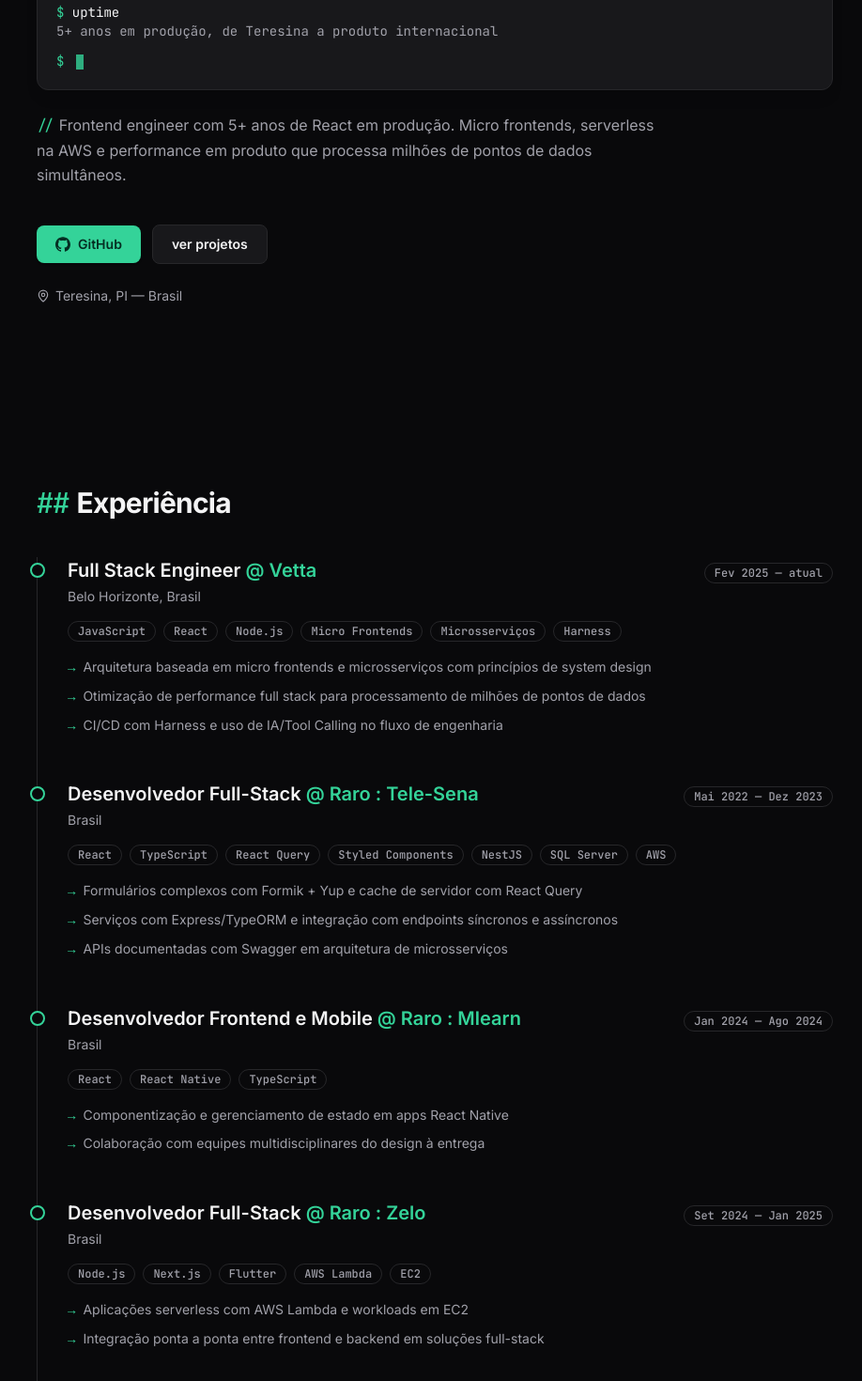
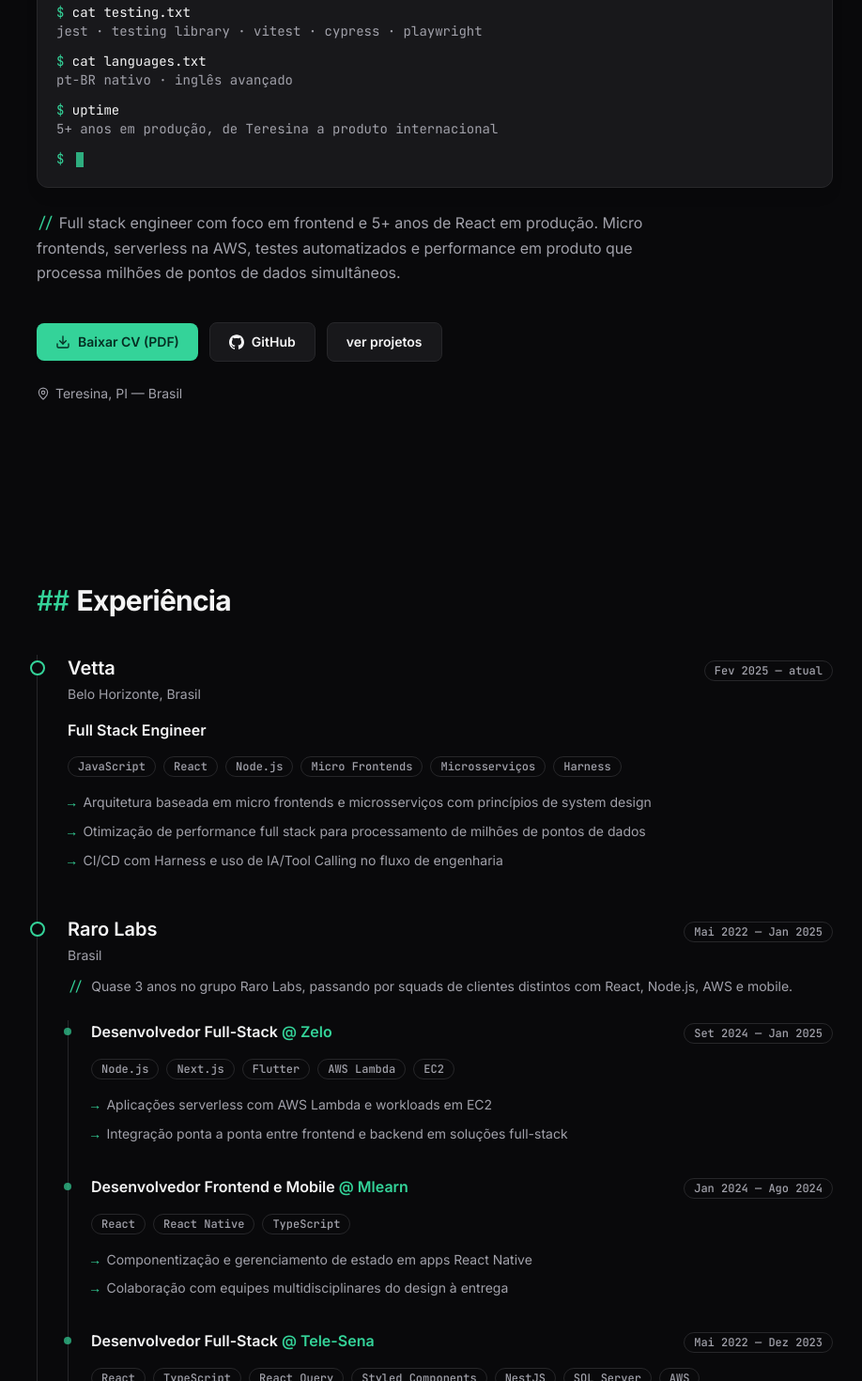
Before and after one commit to phap9060/curriculum-site, a React (Vite) app: page / in a window 1280 px wide. Shown: the part 340-1810 px from the top of the page at 94% size, without its empty margins (177-1095 px from the left). Built offline with nearby package versions, Linux system fonts and the light colour scheme.

Commit message:
feat: reposicionar perfil para full stack com foco em frontend e agrupar Raro Labs

```diff
--- a/index.html
+++ b/index.html
@@ -18,7 +18,7 @@
     </script>
     <meta
       name="description"
-      content="Portfólio de Pedro Henrique Assunção Pereira — Desenvolvedor Frontend especialista em React, TypeScript e Next.js, com experiência em produtos de larga escala."
+      content="Portfólio de Pedro Henrique Assunção Pereira — Desenvolvedor Full Stack com foco em frontend, especialista em React, TypeScript e Node.js, com experiência em produtos de larga escala."
     />
     <link rel="preconnect" href="https://fonts.googleapis.com" />
     <link rel="preconnect" href="https://fonts.gstatic.com" crossorigin />
@@ -26,7 +26,7 @@
       href="https://fonts.googleapis.com/css2?family=Inter:wght@400;500;600;700;800&family=JetBrains+Mono:wght@400;500;600&display=swap"
       rel="stylesheet"
     />
-    <title>Pedro Henrique — Desenvolvedor Frontend</title>
+    <title>Pedro Henrique — Desenvolvedor Full Stack</title>
   </head>
   <body>
     <div id="root"></div>
--- a/src/data/profile.ts
+++ b/src/data/profile.ts
@@ -21,11 +21,12 @@ export interface Stat {
   label: string
 }
 
-export interface ExperienceItem {
-  company: string
-  role: string
-  period: string
-  location: string
+export interface ExperienceRole {
+  title: string
+  /** Cliente/produto dentro do grupo (ex.: Zelo, Mlearn, Tele-Sena) */
+  client?: string
+  /** Período específico do cargo; omitido quando a empresa tem um único cargo */
+  period?: string
   recruiter: {
     /** Frase-resumo da contribuição, focada em negócio */
     summary: string
@@ -37,6 +38,19 @@ export interface ExperienceItem {
     /** Decisões técnicas, arquitetura, desafios de engenharia */
     details: string[]
   }
+}
+
+export interface ExperienceItem {
+  company: string
+  /** Período total na empresa/grupo */
+  period: string
+  location: string
+  /** Contexto do período, exibido antes dos cargos */
+  summary?: {
+    recruiter: string
+    dev: string
+  }
+  roles: ExperienceRole[]
 }
 
 export interface Project {
@@ -112,7 +126,7 @@ const projects: Project[] = [
 export const profile = {
   name: 'Pedro Henrique',
   fullName: 'Pedro Henrique Assunção Pereira',
-  role: 'Desenvolvedor Frontend | React | TypeScript | Next.js',
+  role: 'Full Stack Engineer com foco em frontend | React | TypeScript | Node.js',
   location: 'Teresina, PI — Brasil',
   /** O CV em PDF está em `public/cv.pdf` */
   cvUrl: `${import.meta.env.BASE_URL}cv.pdf`,
@@ -124,20 +138,22 @@ export const profile = {
 
   hero: {
     recruiter: {
-      headline: 'Desenvolvedor Frontend especialista em React, com experiência em produtos de larga escala.',
-      pitch: 'Experiência contínua em React desde 2021, com atuação em aplicações web em produção, Next.js, TypeScript, APIs REST, micro frontends e arquitetura de sistemas. Atualmente trabalho em produto internacional da indústria siderúrgica que processa milhões de pontos de dados, com foco em performance, confiabilidade e escalabilidade.',
+      headline: 'Desenvolvedor Full Stack com foco em frontend, especialista em React e produtos de larga escala.',
+      pitch: 'Full stack com foco em frontend e 5+ anos de React em produção. Atuo em produto internacional da indústria siderúrgica que processa milhões de pontos de dados, com Next.js, TypeScript, Node.js, micro frontends e arquitetura de sistemas — sempre com testes automatizados e foco em performance, confiabilidade e escalabilidade.',
       stats: [
         { value: '5+', label: 'anos com React em produção' },
-        { value: '4', label: 'empresas' },
+        { value: '3', label: 'empresas' },
         { value: '1M+', label: 'pontos de dados processados' },
       ] satisfies Stat[],
     },
     dev: {
       headline: '$ whoami',
-      pitch: 'Frontend engineer com 5+ anos de React em produção. Micro frontends, serverless na AWS e performance em produto que processa milhões de pontos de dados simultâneos.',
+      pitch: 'Full stack engineer com foco em frontend e 5+ anos de React em produção. Micro frontends, serverless na AWS, testes automatizados e performance em produto que processa milhões de pontos de dados simultâneos.',
       terminalLines: [
-        { command: 'whoami', output: 'pedro — frontend engineer' },
+        { command: 'whoami', output: 'pedro — full stack engineer · frontend focus' },
         { command: 'cat stack.txt', output: 'react · next.js · typescript · node · aws' },
+        { command: 'cat testing.txt', output: 'jest · testing library · vitest · cypress · playwright' },
+        { command: 'cat languages.txt', output: 'pt-BR nativo · inglês avançado' },
         { command: 'uptime', output: '5+ anos em produção, de Teresina a produto internacional' },
       ],
     },
@@ -146,9 +162,11 @@ export const profile = {
   experience: [
     {
       company: 'Vetta',
-      role: 'Full Stack Engineer',
       period: 'Fev 2025 — atual',
       location: 'Belo Horizonte, Brasil',
+      roles: [
+        {
+          title: 'Full Stack Engineer',
           recruiter: {
             summary: 'Engenharia em produto internacional da indústria siderúrgica usado em larga escala.',
             highlights: [
@@ -166,32 +184,41 @@ export const profile = {
             ],
           },
         },
+      ],
+    },
     {
-      company: 'Raro : Tele-Sena',
-      role: 'Desenvolvedor Full-Stack',
-      period: 'Mai 2022 — Dez 2023',
+      company: 'Raro Labs',
+      period: 'Mai 2022 — Jan 2025',
       location: 'Brasil',
+      summary: {
+        recruiter:
+          'Quase 3 anos no mesmo grupo, em produtos para clientes diferentes — de plataformas internas a apps mobile e educação.',
+        dev: 'Quase 3 anos no grupo Raro Labs, passando por squads de clientes distintos com React, Node.js, AWS e mobile.',
+      },
+      roles: [
+        {
+          title: 'Desenvolvedor Full-Stack',
+          client: 'Zelo',
+          period: 'Set 2024 — Jan 2025',
           recruiter: {
-        summary: 'Plataforma web interna em React integrada a backend de microsserviços.',
+            summary: 'Aplicações server e serverless, do frontend à nuvem.',
             highlights: [
-          'Desenvolvi plataforma web interna em ReactJS integrada a backend baseado em microsserviços',
-          'Documentei APIs com Swagger, facilitando integração e onboarding de novos desenvolvedores',
+              'Desenvolvi aplicações server e serverless com Node.js, React/Next.js e Flutter',
+              'Contribuí para arquiteturas de micro frontends e integração entre camadas frontend e backend',
             ],
           },
           dev: {
-        stack: ['React', 'TypeScript', 'React Query', 'Styled Components', 'NestJS', 'SQL Server', 'AWS'],
+            stack: ['Node.js', 'Next.js', 'Flutter', 'AWS Lambda', 'EC2'],
             details: [
-          'Formulários complexos com Formik + Yup e cache de servidor com React Query',
-          'Serviços com Express/TypeORM e integração com endpoints síncronos e assíncronos',
-          'APIs documentadas com Swagger em arquitetura de microsserviços',
+              'Aplicações serverless com AWS Lambda e workloads em EC2',
+              'Integração ponta a ponta entre frontend e backend em soluções full-stack',
             ],
           },
         },
         {
-      company: 'Raro : Mlearn',
-      role: 'Desenvolvedor Frontend e Mobile',
+          title: 'Desenvolvedor Frontend e Mobile',
+          client: 'Mlearn',
           period: 'Jan 2024 — Ago 2024',
-      location: 'Brasil',
           recruiter: {
             summary: 'Interfaces web e apps mobile com foco na experiência do usuário.',
             highlights: [
@@ -209,30 +236,37 @@ export const profile = {
           },
         },
         {
-      company: 'Raro : Zelo',
-      role: 'Desenvolvedor Full-Stack',
-      period: 'Set 2024 — Jan 2025',
-      location: 'Brasil',
+          title: 'Desenvolvedor Full-Stack',
+          client: 'Tele-Sena',
+          period: 'Mai 2022 — Dez 2023',
           recruiter: {
-        summary: 'Aplicações server e serverless, do frontend à nuvem.',
+            summary: 'Plataforma web interna em React integrada a backend de microsserviços.',
             highlights: [
-          'Desenvolvi aplicações server e serverless com Node.js, React/Next.js e Flutter',
-          'Contribuí para arquiteturas de micro frontends e integração entre camadas frontend e backend',
+              'Desenvolvi plataforma web interna em ReactJS integrada a backend baseado em microsserviços',
+              'Documentei APIs com Swagger, facilitando integração e onboarding de novos desenvolvedores',
             ],
           },
           dev: {
-        stack: ['Node.js', 'Next.js', 'Flutter', 'AWS Lambda', 'EC2'],
+            stack: [
+              'React',
+              'TypeScript',
+              'React Query',
+              'Styled Components',
+              'NestJS',
+              'SQL Server',
+              'AWS',
+            ],
             details: [
-          'Aplicações serverless com AWS Lambda e workloads em EC2',
-          'Integração ponta a ponta entre frontend e backend em soluções full-stack',
+              'Formulários complexos com Formik + Yup e cache de servidor com React Query',
+              'Serviços com Express/TypeORM e integração com endpoints síncronos e assíncronos',
+              'APIs documentadas com Swagger em arquitetura de microsserviços',
             ],
           },
         },
         {
-      company: 'Raro Academy',
-      role: 'Instrutor Frontend',
+          title: 'Instrutor Frontend',
+          client: 'Raro Academy',
           period: 'Jun 2023 — Set 2023',
-      location: 'Brasil',
           recruiter: {
             summary: 'Instrutor de React em curso técnico de desenvolvimento web.',
             highlights: [
@@ -248,11 +282,15 @@ export const profile = {
             ],
           },
         },
+      ],
+    },
     {
       company: 'ConsuTI',
-      role: 'Desenvolvedor Frontend e Mobile',
       period: 'Jan 2021 — Mar 2022',
       location: 'Teresina, Brasil',
+      roles: [
+        {
+          title: 'Desenvolvedor Frontend e Mobile',
           recruiter: {
             summary: 'Primeira posição profissional: plataforma React e soluções mobile.',
             highlights: [
@@ -267,6 +305,8 @@ export const profile = {
               'Otimização de performance em colaboração com múltiplas áreas',
             ],
           },
+        },
+      ],
     },
   ] satisfies ExperienceItem[],
 
@@ -294,6 +334,8 @@ export const profile = {
     recruiter: [
       { category: 'Frontend', items: ['React', 'Next.js', 'TypeScript', 'React Native'] },
       { category: 'Backend & Cloud', items: ['Node.js', 'NestJS', 'AWS', 'Serverless'] },
+      { category: 'Qualidade', items: ['Testes unitários e de componentes', 'Jest', 'Testing Library', 'Cypress', 'Playwright'] },
+      { category: 'Idiomas', items: ['Português nativo', 'Inglês avançado'] },
       { category: 'Colaboração', items: ['Instrutor de React', 'Documentação de APIs', 'Times multidisciplinares', 'Ciclo completo de desenvolvimento'] },
     ] satisfies SkillGroup[],
     dev: [
@@ -302,6 +344,8 @@ export const profile = {
       { category: 'Backend', items: ['Node.js', 'NestJS', 'Express', 'TypeORM', 'Swagger', 'APIs REST'] },
       { category: 'Arquitetura & Cloud', items: ['Micro Frontends', 'System Design', 'AWS Lambda', 'EC2', 'Serverless'] },
       { category: 'Dados', items: ['PostgreSQL', 'SQL Server'] },
+      { category: 'Testes', items: ['Jest', 'Vitest', 'Testing Library', 'Cypress', 'Playwright'] },
+      { category: 'Idiomas', items: ['pt-BR nativo', 'inglês avançado'] },
     ] satisfies SkillGroup[],
   },
 
--- a/src/sections/Experience.tsx
+++ b/src/sections/Experience.tsx
@@ -1,12 +1,13 @@
 import { Briefcase } from 'lucide-react'
 import { useMode } from '../hooks/useMode'
 import { profile } from '../data/profile'
+import type { ExperienceRole } from '../data/profile'
 import { Section } from '../components/ui/Section'
 import { Badge } from '../components/ui/Badge'
 
 /**
- * Timeline vertical. Recruiter vê impacto com métricas; dev vê stack e
- * decisões de engenharia. Mesma estrutura, conteúdo diferente.
+ * Timeline vertical agrupada por empresa. A Raro Labs aparece como um único
+ * período com cada cliente como sub-item. Recruiter vê impacto; dev vê stack.
  */
 export function Experience() {
   const { isDev } = useMode()
@@ -14,14 +15,15 @@ export function Experience() {
   return (
     <Section id="experiencia" title="Experiência">
       <ol className="relative space-y-12 border-l border-border pl-8">
-        {profile.experience.map((item) => (
-          <li key={`${item.company}-${item.period}`} className="relative animate-fade-up">
+        {profile.experience.map((item) => {
+          const isGroup = item.roles.length > 1
+
+          return (
+            <li key={item.company} className="relative animate-fade-up">
               <span className="absolute -left-10 top-1.5 flex size-4 items-center justify-center rounded-full border-2 border-accent bg-surface" />
 
               <div className="flex flex-wrap items-baseline justify-between gap-2">
-              <h3 className="text-xl font-semibold">
-                {item.role} <span className="text-accent">@ {item.company}</span>
-              </h3>
+                <h3 className="text-xl font-semibold">{item.company}</h3>
                 <Badge mono className="shrink-0">
                   {item.period}
                 </Badge>
@@ -29,17 +31,72 @@ export function Experience() {
 
               <p className="mt-1 text-sm text-ink-muted">{item.location}</p>
 
-            {isDev ? (
+              {item.summary && (
+                <p className="mt-3 text-sm leading-relaxed text-ink-muted">
+                  {isDev && <span className="font-mono text-accent">{'//'} </span>}
+                  {isDev ? item.summary.dev : item.summary.recruiter}
+                </p>
+              )}
+
+              <div className={isGroup ? 'mt-6 space-y-8 border-l border-border pl-6' : 'mt-4'}>
+                {item.roles.map((role) => (
+                  <div key={`${role.title}-${role.client ?? item.company}`} className="relative">
+                    {isGroup && (
+                      <span className="absolute -left-[29px] top-2 size-2 rounded-full bg-accent/70" />
+                    )}
+
+                    <div className="flex flex-wrap items-baseline justify-between gap-2">
+                      <h4 className="text-base font-semibold">
+                        {role.title}
+                        {role.client && <span className="text-accent"> @ {role.client}</span>}
+                      </h4>
+                      {role.period && (
+                        <Badge mono className="shrink-0">
+                          {role.period}
+                        </Badge>
+                      )}
+                    </div>
+
+                    {isDev ? <RoleDev role={role} /> : <RoleRecruiter role={role} />}
+                  </div>
+                ))}
+              </div>
+            </li>
+          )
+        })}
+      </ol>
+    </Section>
+  )
+}
+
+function RoleRecruiter({ role }: { role: ExperienceRole }) {
+  return (
+    <div className="mt-4">
+      <p className="text-sm font-medium text-ink">{role.recruiter.summary}</p>
+      <ul className="mt-3 space-y-2">
+        {role.recruiter.highlights.map((highlight) => (
+          <li key={highlight} className="flex gap-2 text-sm leading-relaxed text-ink-muted">
+            <Briefcase size={14} className="mt-0.5 shrink-0 text-accent" aria-hidden />
+            {highlight}
+          </li>
+        ))}
+      </ul>
+    </div>
+  )
+}
+
+function RoleDev({ role }: { role: ExperienceRole }) {
+  return (
     <div className="mt-4">
       <div className="flex flex-wrap gap-2">
-                  {item.dev.stack.map((tech) => (
+        {role.dev.stack.map((tech) => (
           <Badge key={tech} mono>
             {tech}
           </Badge>
         ))}
       </div>
       <ul className="mt-4 space-y-2">
-                  {item.dev.details.map((detail) => (
+        {role.dev.details.map((detail) => (
           <li key={detail} className="flex gap-2 text-sm leading-relaxed text-ink-muted">
             <span className="font-mono text-accent">→</span>
             {detail}
@@ -47,22 +104,5 @@ export function Experience() {
         ))}
       </ul>
     </div>
-            ) : (
-              <div className="mt-4">
-                <p className="text-sm font-medium text-ink">{item.recruiter.summary}</p>
-                <ul className="mt-3 space-y-2">
-                  {item.recruiter.highlights.map((highlight) => (
-                    <li key={highlight} className="flex gap-2 text-sm leading-relaxed text-ink-muted">
-                      <Briefcase size={14} className="mt-0.5 shrink-0 text-accent" aria-hidden />
-                      {highlight}
-                    </li>
-                  ))}
-                </ul>
-              </div>
-            )}
-          </li>
-        ))}
-      </ol>
-    </Section>
   )
 }
--- a/src/sections/Hero.tsx
+++ b/src/sections/Hero.tsx
@@ -17,27 +17,33 @@ export function Hero() {
       {isDev ? <DevHero /> : <RecruiterHero />}
 
       <div className="mt-10 flex flex-wrap items-center gap-3">
+        <ButtonLink href={profile.cvUrl} download>
+          <Download size={16} aria-hidden />
+          Baixar CV (PDF)
+        </ButtonLink>
+        <ButtonLink
+          variant="outline"
+          href={profile.social.github}
+          target="_blank"
+          rel="noopener noreferrer"
+        >
+          <GithubIcon size={16} />
+          GitHub
+        </ButtonLink>
         {isDev ? (
-          <>
-            <ButtonLink href={profile.social.github} target="_blank" rel="noopener noreferrer">
-              <GithubIcon size={16} />
-              GitHub
-            </ButtonLink>
-            <ButtonLink variant="outline" href="#projetos">
-              ver projetos
-            </ButtonLink>
-          </>
+          <ButtonLink variant="outline" href="#projetos">
+            ver projetos
+          </ButtonLink>
         ) : (
-          <>
-            <ButtonLink href={profile.cvUrl} download>
-              <Download size={16} aria-hidden />
-              Baixar CV (PDF)
-            </ButtonLink>
-            <ButtonLink variant="outline" href={profile.social.linkedin} target="_blank" rel="noopener noreferrer">
-              <LinkedinIcon size={16} />
-              LinkedIn
-            </ButtonLink>
-          </>
+          <ButtonLink
+            variant="outline"
+            href={profile.social.linkedin}
+            target="_blank"
+            rel="noopener noreferrer"
+          >
+            <LinkedinIcon size={16} />
+            LinkedIn
+          </ButtonLink>
         )}
       </div>
 
```
Also changed, not shown: 4 other files (tests, documents, lock files or other folders). Lines whose indentation alone changed are shown as unchanged.
